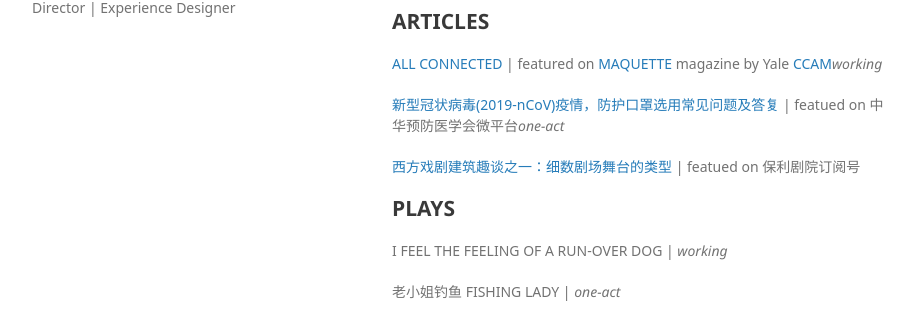
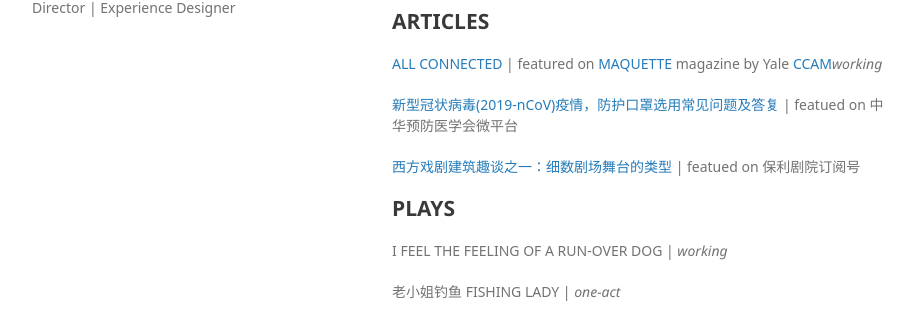
Before and after one commit to tianshu-z/tianshu-z.github.io, a Jekyll site: the page built from writing.html, in a window 1280 px wide. Shown: the part 112-423 px from the top of the page, without its empty margins (178-1100 px from the left). Built offline with Jekyll 4.4.1, drawn with Linux system fonts in a browser that asks for light colours; some web fonts are replaced.

Commit message:
Update writing.html

```diff
--- a/writing.html
+++ b/writing.html
@@ -15,7 +15,7 @@ layout: default
 
 <p><a href = "https://yalemaquette.com/Tianshu-Zhao">ALL CONNECTED</a> | featured on <a href = "https://yalemaquette.com/">MAQUETTE</a> magazine by Yale <a href = "https://ccam.yale.edu/">CCAM</a><em>working</em></p>
 
-<p><a href = "https://mp.weixin.qq.com/s/ZCAb8XYJtuYGIF2Qg9GflQ">新型冠状病毒(2019-nCoV)疫情，防护口罩选用常见问题及答复</a> | featued on 中华预防医学会微平台<em>one-act</em></p>
+<p><a href = "https://mp.weixin.qq.com/s/ZCAb8XYJtuYGIF2Qg9GflQ">新型冠状病毒(2019-nCoV)疫情，防护口罩选用常见问题及答复</a> | featued on 中华预防医学会微平台</p>
 
 <p><a href = "https://mp.weixin.qq.com/s/XUo0QyHNLS_9bAxwuknN4Q">西方戏剧建筑趣谈之一：细数剧场舞台的类型</a> | featued on 保利剧院订阅号</p>
 
```
